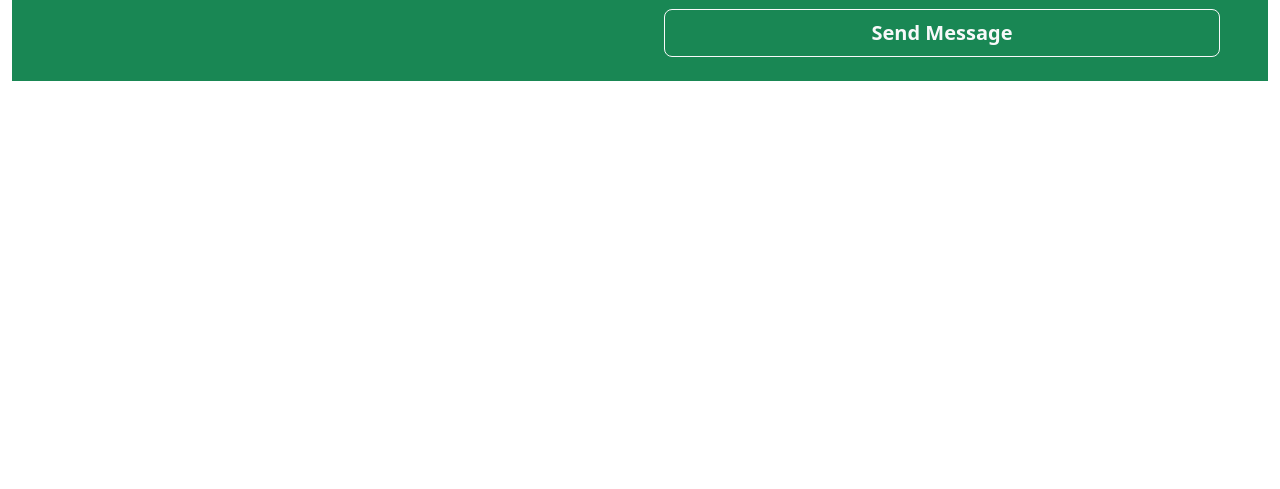
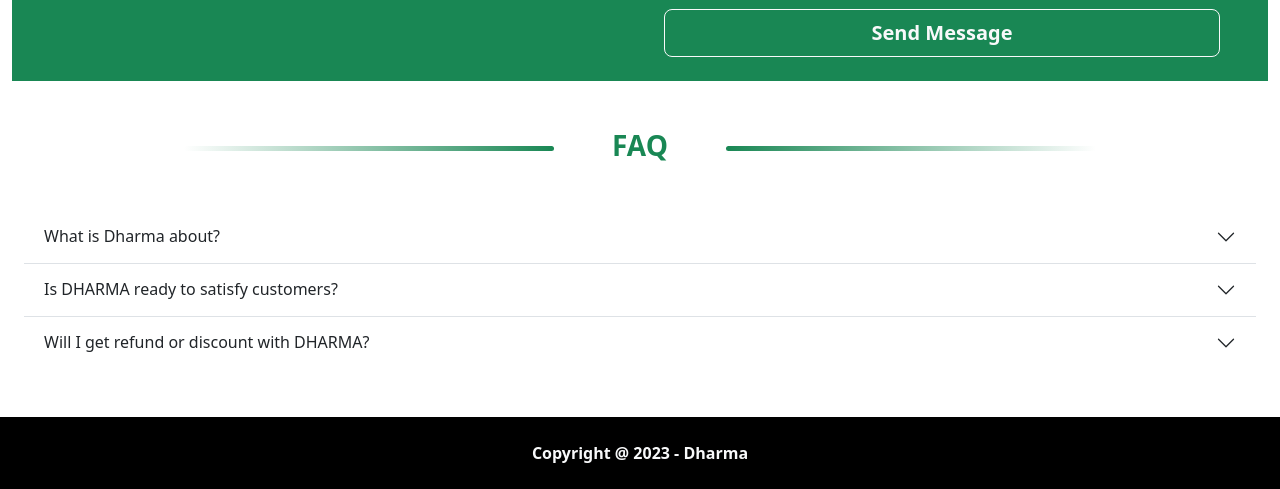
Before and after one commit to doiayokanmi/Archy-Landing-Page, a plain HTML site: page index.html in a window 1280 px wide. Shown: the part 3577-4066 px from the top of the page. Before the commit the page ends 3706 px from the top, so only its background shows below. Drawn offline with nearby package versions, Linux system fonts and the light colour scheme.

Commit message:
footer session done

```diff
--- a/index.html
+++ b/index.html
@@ -227,7 +227,7 @@
     <div class="container-fluid mb-5" id="contact">
         <h3 class="text-success text-center fw-bold mb-5" id="title">Contact Us</h3>
 
-        <div class="d-flex bg-success px-lg-4 px-2">
+        <div class="d-flex flex-column flex-lg-row bg-success px-lg-4 px-2">
 
                 <div id="form" class="bg-success">
                     <div class="d-flex flex-column justify-content-around align-items-center p-4 gap-4">
@@ -286,4 +286,49 @@
 
     </div>
 
+
+    <!-- FAQ Section -->
+    <div class="container-fluid mb-5 px-lg-4 px-2" id="contact">
+        <h3 class="text-success text-center fw-bold mb-5" id="title">FAQ</h3>
+
+
+        <div class="accordion accordion-flush" id="accordionFlushExample">
+            <div class="accordion-item">
+              <h2 class="accordion-header" id="flush-headingOne">
+                <button class="accordion-button collapsed" type="button" data-bs-toggle="collapse" data-bs-target="#flush-collapseOne" aria-expanded="false" aria-controls="flush-collapseOne">
+                  What is Dharma about?
+                </button>
+              </h2>
+              <div id="flush-collapseOne" class="accordion-collapse collapse" aria-labelledby="flush-headingOne" data-bs-parent="#accordionFlushExample">
+                <div class="accordion-body">Placeholder content for this accordion, which is intended to demonstrate the <code>.accordion-flush</code> class. This is the first item's accordion body.</div>
+              </div>
+            </div>
+            <div class="accordion-item">
+              <h2 class="accordion-header" id="flush-headingTwo">
+                <button class="accordion-button collapsed" type="button" data-bs-toggle="collapse" data-bs-target="#flush-collapseTwo" aria-expanded="false" aria-controls="flush-collapseTwo">
+                  Is DHARMA ready to satisfy customers?
+                </button>
+              </h2>
+              <div id="flush-collapseTwo" class="accordion-collapse collapse" aria-labelledby="flush-headingTwo" data-bs-parent="#accordionFlushExample">
+                <div class="accordion-body">Placeholder content for this accordion, which is intended to demonstrate the <code>.accordion-flush</code> class. This is the second item's accordion body. Let's imagine this being filled with some actual content.</div>
+              </div>
+            </div>
+            <div class="accordion-item">
+              <h2 class="accordion-header" id="flush-headingThree">
+                <button class="accordion-button collapsed" type="button" data-bs-toggle="collapse" data-bs-target="#flush-collapseThree" aria-expanded="false" aria-controls="flush-collapseThree">
+                  Will I get refund or discount with DHARMA?
+                </button>
+              </h2>
+              <div id="flush-collapseThree" class="accordion-collapse collapse" aria-labelledby="flush-headingThree" data-bs-parent="#accordionFlushExample">
+                <div class="accordion-body">Placeholder content for this accordion, which is intended to demonstrate the <code>.accordion-flush</code> class. This is the third item's accordion body. Nothing more exciting happening here in terms of content, but just filling up the space to make it look, at least at first glance, a bit more representative of how this would look in a real-world application.</div>
+              </div>
+            </div>
+          </div>
+    </div>
+
+    <!-- Footer Section -->
+    <footer class="bg-black p-4 d-flex justify-content-center align-items-center text-light fw-bold">
+        Copyright @ 2023 - Dharma
+    </footer>
+
 </body>
```
